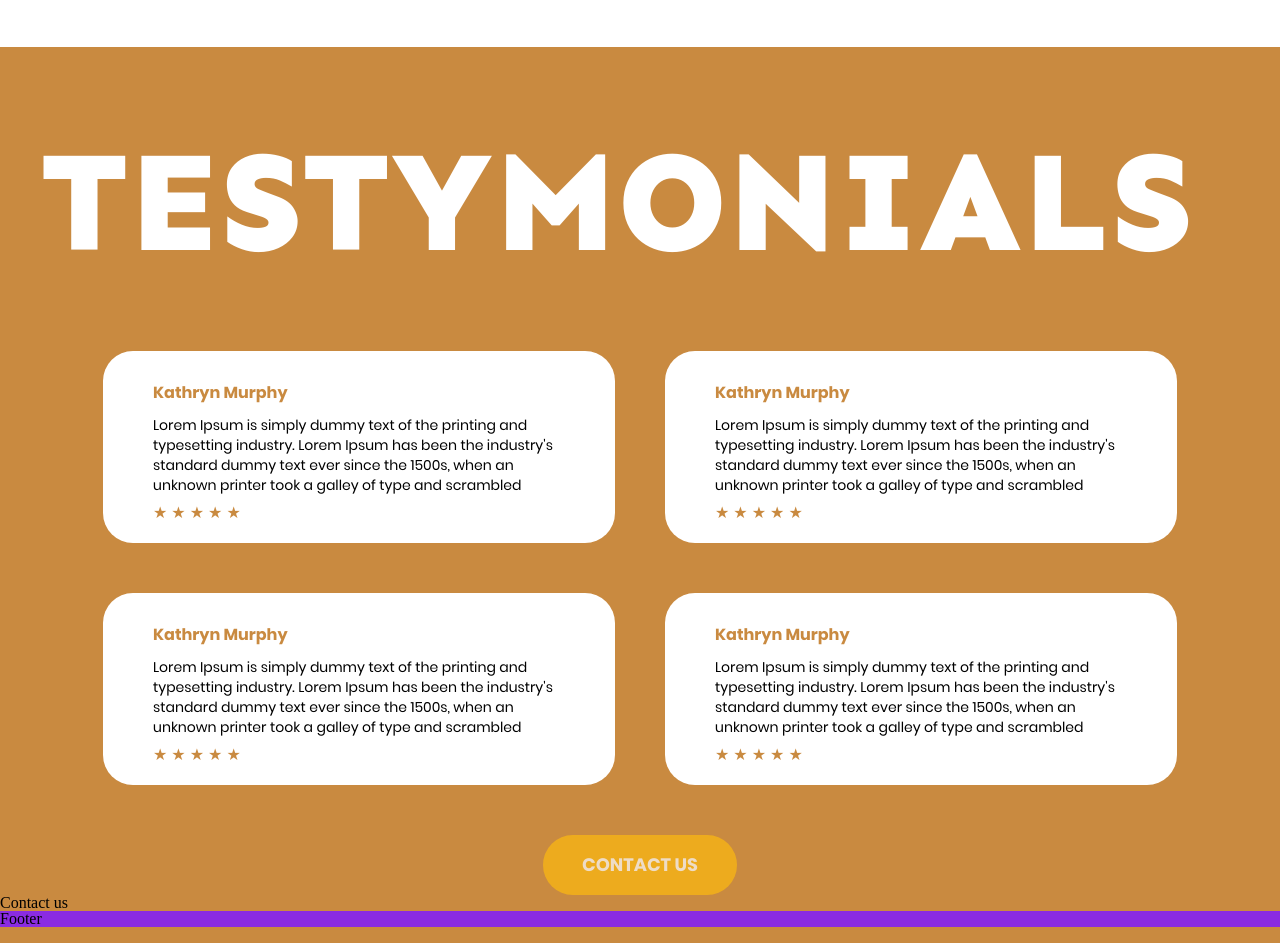
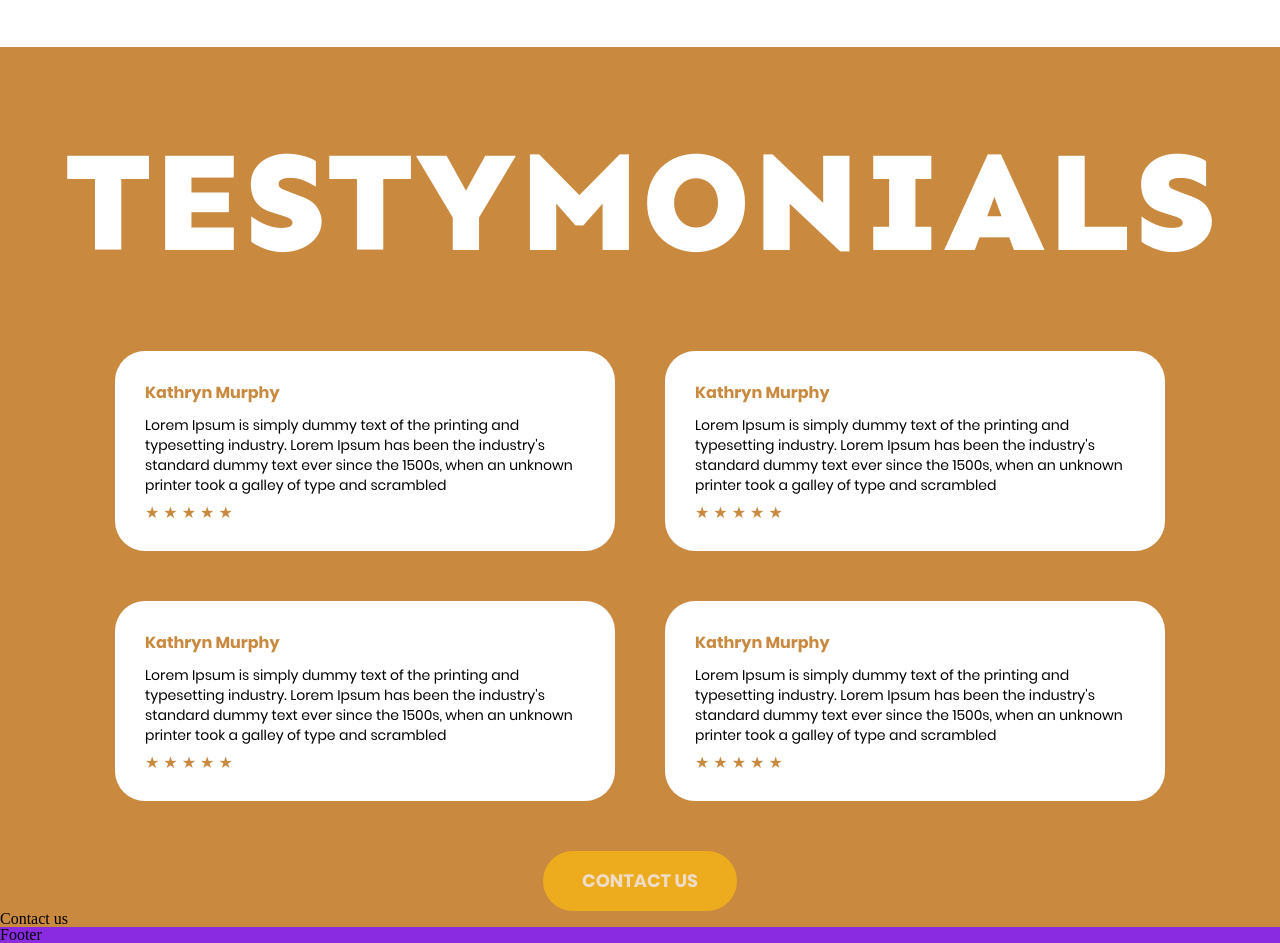
Before and after one commit to Sosa-chamberlain/Bakery, a website built with Parcel: page src/index.html in a window 1280 px wide. Shown: the part 3463-4406 px from the top of the page. Built offline with nearby package versions, Linux system fonts and the light colour scheme; a web font is replaced by a local one.

Commit message:
Убрана ширина,высота карточек + замена span на p в рейтенге

```diff
--- a/src/index.html
+++ b/src/index.html
@@ -154,7 +154,7 @@
                 <p class="description description--small description--inverse">Lorem Ipsum is simply dummy text of the
                     printing and typesetting industry. Lorem Ipsum has been the industry's standard dummy text ever
                     since the 1500s, when an unknown printer took a galley of type and scrambled</p>
-                    <span class="rating">★ ★ ★ ★ ★</span>
+                    <p class="card__rating">★ ★ ★ ★ ★</p>
                 </div>
             </li>
 
@@ -164,7 +164,7 @@
                 <p class="description description--small description--inverse">Lorem Ipsum is simply dummy text of the
                     printing and typesetting industry. Lorem Ipsum has been the industry's standard dummy text ever
                     since the 1500s, when an unknown printer took a galley of type and scrambled</p>
-                    <span class="rating">★ ★ ★ ★ ★</span>
+                    <p class="card__rating">★ ★ ★ ★ ★</p>
                 </div>
             </li>
 
@@ -174,7 +174,7 @@
                 <p class="description description--small description--inverse">Lorem Ipsum is simply dummy text of the
                     printing and typesetting industry. Lorem Ipsum has been the industry's standard dummy text ever
                     since the 1500s, when an unknown printer took a galley of type and scrambled</p>
-                    <span class="rating">★ ★ ★ ★ ★</span>
+                    <p class="card__rating">★ ★ ★ ★ ★</p>
                 </div>
             </li>
 
@@ -184,7 +184,7 @@
                 <p class="description description--small description--inverse">Lorem Ipsum is simply dummy text of the
                     printing and typesetting industry. Lorem Ipsum has been the industry's standard dummy text ever
                     since the 1500s, when an unknown printer took a galley of type and scrambled</p>
-                    <span class="rating">★ ★ ★ ★ ★</span>
+                    <p class="card__rating">★ ★ ★ ★ ★</p>
                 </div>
             </li>
         </ul>
--- a/src/styles/card.scss
+++ b/src/styles/card.scss
@@ -1,6 +1,4 @@
 .card {
-    width: 385px;
-    height: 504px;
     border-radius: 30px;
     border: 1px solid #FFD8AB;
     display: flex;
@@ -12,19 +10,19 @@
         display: flex;
         flex-direction: column;
         gap: 10px;
-        padding-top: 30px;
-        padding-bottom: 30px;
-        max-width: 412px;
+        padding: 30px;
     }
 
     &__img {
         overflow: hidden;
     }
 
+    &__rating {
+        color: #C98A40;
+    }
+
     &--rating {
         background-color: white;
-        width: 512px;
-        height: 192px;
         border: none;
     }
 }
--- a/src/styles/testymonials.scss
+++ b/src/styles/testymonials.scss
@@ -3,6 +3,7 @@
 
     &__title {
         padding-bottom: 80px;
+        text-align: center;
     }
 
     &__list {
@@ -13,4 +14,8 @@
         gap: 50px;
         padding-bottom: 50px;
     }
+
+    &__card {
+        max-width: 500px;
+    }
 }
```
